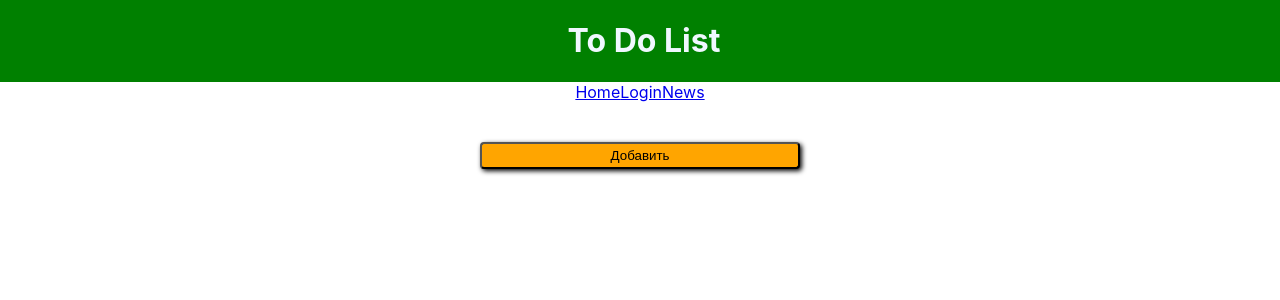
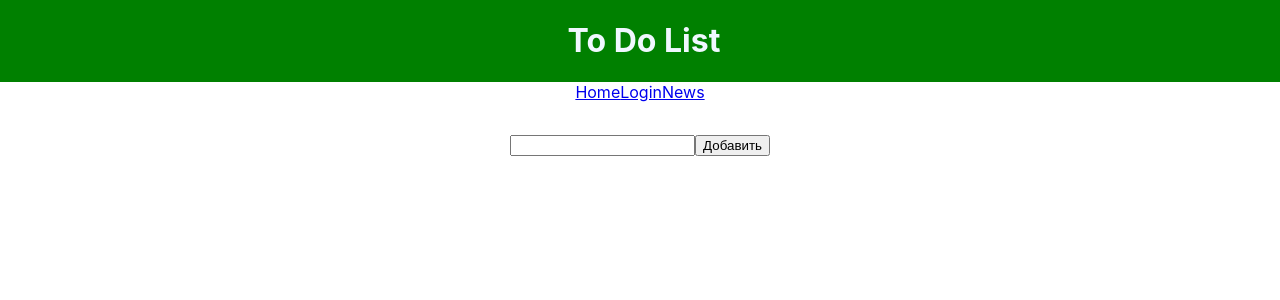
Before and after one commit to eireleftheria/week23, a React (Create React App) app in the folder todo_list/: page / in a window 1280 px wide. Shown: the top 300 px of the page. Built offline with nearby package versions, Linux system fonts and the light colour scheme.

Commit message:
add form

```diff
--- a/todo_list/src/components/AddButton.jsx
+++ /dev/null
@@ -1,23 +0,0 @@
-import React from "react";
-import styles from "./addButton.module.css";
-
-export default function AddButton() {
-  // const handleClick = (event) => {
-  //   console.log("hello", event);
-  // };
-
-  const handleClick1 = (name, event) => {
-    console.log("hello " + name, event.target);
-  };
-
-  return (
-    <button
-      className={styles.button}
-      onClick={(event) => {
-        handleClick1("Maria", event);
-      }}
-    >
-      Добавить
-    </button>
-  );
-}
--- /dev/null
+++ b/todo_list/src/components/AddItem.jsx
@@ -0,0 +1,26 @@
+import { React } from "react";
+import styles from "./addButton.module.css";
+
+export default function AddItem({ newItem, setNewItem, addItem }) {
+  // const [category, setCategory] = useState("home");
+
+  return (
+    <form className={styles.create}>
+      <input
+        type="text"
+        required
+        value={newItem}
+        onChange={(e) => setNewItem(e.target.value)}
+      />
+      {/* <select value={category} onChange={(e) => setCategory(e.target.value)}>
+        <option value="studies">Учёба</option>
+        <option value="home">Домашние дела</option>
+      </select> */}
+      <button type="submit" onClick={addItem}>
+        Добавить
+      </button>
+      <p>{newItem}</p>
+      {/* <p>{category}</p> */}
+    </form>
+  );
+}
--- a/todo_list/src/components/Content.jsx
+++ b/todo_list/src/components/Content.jsx
@@ -1,6 +1,6 @@
-import { React } from "react";
+import { React, useState } from "react";
 import ListItem from "./Listitem";
-import AddButton from "./AddButton";
+import AddItem from "./AddItem";
 import styles from "./content.module.css";
 import useLocalStorage from "../hooks/useLocalStorage";
 
@@ -12,16 +12,34 @@ function Content() {
   //   { id: 4, name: "Приготовить ужин", isCheked: false, color: "green" },
   // ];
 
+  // const itemsJSON = [
+  //   {
+  //     id: 1,
+  //     name: "Посмотреть урок по Реакту",
+  //     isChecked: false,
+  //     color: "red",
+  //   },
+  //   { id: 2, name: "Сделать домашку", isChecked: false, color: "black" },
+  //   { id: 3, name: "Отдохнуть", isChecked: true, color: "blue" },
+  //   { id: 4, name: "Приготовить ужин", isChecked: false, color: "green" },
+  // ];
+
   const [items, setItems] = useLocalStorage("toDoList", []);
-
-  // useEffect(() => {
-  //   setItems(JSON.parse(localStorage.getItem("toDoList")));
-  // }, []);
+  const [newItem, setNewItem] = useState("");
 
   const deleteItem = (id) => {
     const updatedList = items.filter((item) => item.id !== id);
     setItems(updatedList);
-    // localStorage.setItem("toDoList", JSON.stringify(updatedList));
+  };
+
+  const addItem = (e) => {
+    e.preventDefault();
+    console.log(newItem);
+    const id = items.length ? items[items.length - 1].id + 1 : 1;
+    const itemToAdd = { id, name: newItem, isChecked: false };
+    const updatedList = [...items, itemToAdd];
+    setItems(updatedList);
+    setNewItem("");
   };
 
   return (
@@ -36,7 +54,7 @@ function Content() {
           />
         ))}
       </ul>
-      <AddButton />
+      <AddItem newItem={newItem} setNewItem={setNewItem} addItem={addItem} />
     </main>
   );
 }
--- a/todo_list/src/components/Listitem.jsx
+++ b/todo_list/src/components/Listitem.jsx
@@ -1,7 +1,7 @@
 import { useState } from "react";
 import styles from "./listItem.module.css";
 
-function ListItem(props) {
+function ListItem({ id, name, deleteItem }) {
   const [checked, setChecked] = useState(false);
 
   const handleCheckedState = () => {
@@ -9,10 +9,11 @@ function ListItem(props) {
   };
 
   return (
-    <div className={styles.item} {...props}>
+    <div className={styles.item}>
       <input
         type="checkbox"
         className={styles.checkbox}
+        checked={checked}
         onChange={handleCheckedState}
       ></input>
       <label
@@ -22,12 +23,9 @@ function ListItem(props) {
             : { textDecoration: "none" }
         }
       >
-        {props.name}
+        {name}
       </label>
-      <button
-        className={styles.button}
-        onClick={() => props.deleteItem(props.id)}
-      >
+      <button className={styles.button} onClick={() => deleteItem(id)}>
         Удалить
       </button>
     </div>
```
